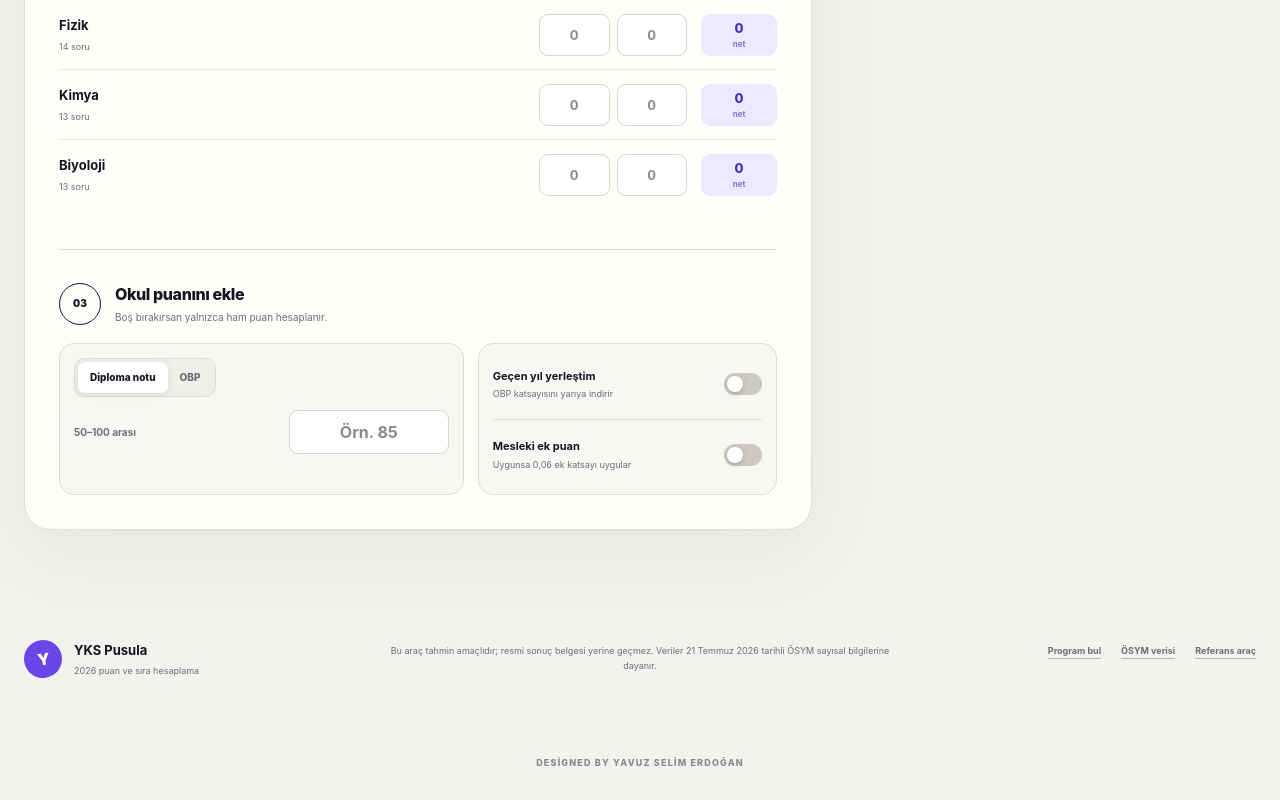
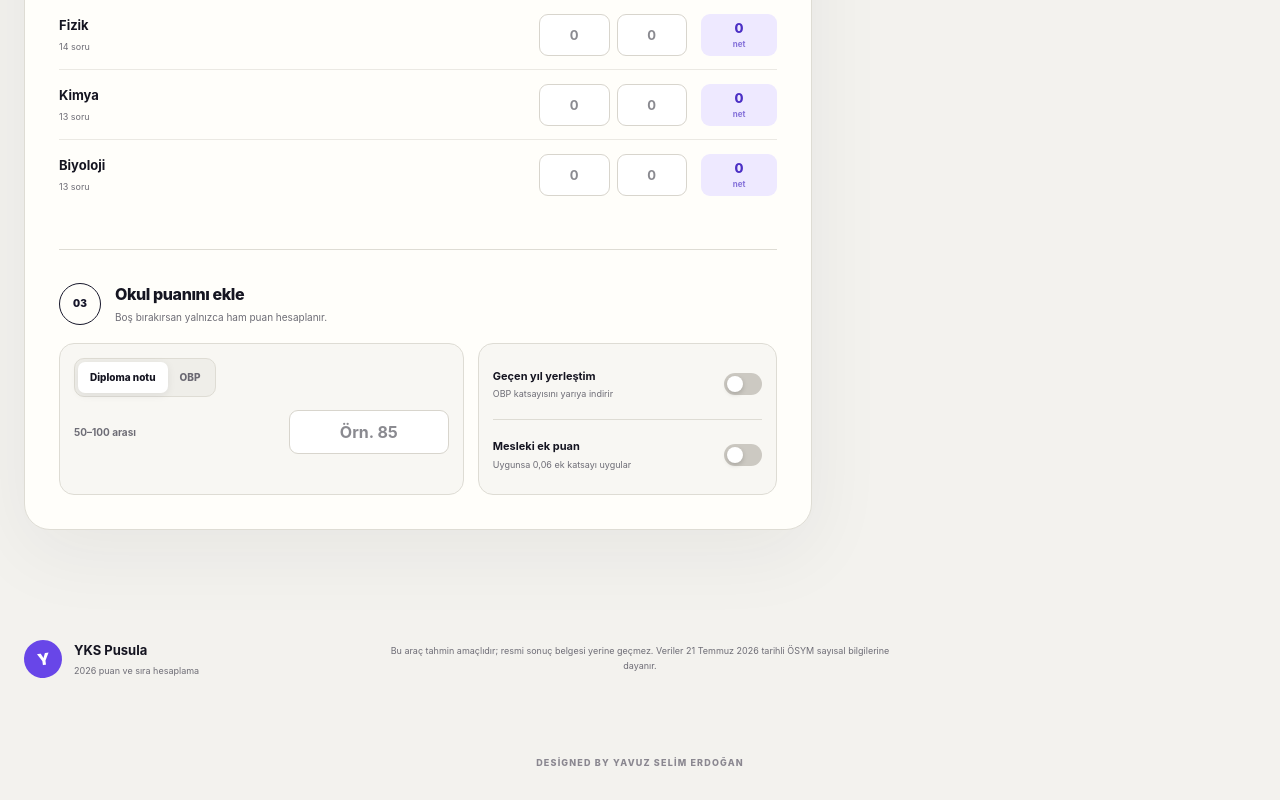
Before and after one commit to yavuzselimerdogann318924/YKSHESAPLA, a Next.js app in the folder yks-pusula-2026/: page / in a window 1280 px wide. Shown: the part 1611-2411 px from the top of the page. Built offline with nearby package versions, Linux system fonts and the light colour scheme.

Commit message:
Remove footer links from page component
Removed footer links for program finding and references.

```diff
--- a/yks-pusula-2026/app/page.tsx
+++ b/yks-pusula-2026/app/page.tsx
@@ -549,11 +549,7 @@ export default function Home() {
       <footer>
         <div className="footer-brand"><span className="brand-mark">Y</span><div><strong>YKS Pusula</strong><small>2026 puan ve sıra hesaplama</small></div></div>
         <p>Bu araç tahmin amaçlıdır; resmi sonuç belgesi yerine geçmez. Veriler 21 Temmuz 2026 tarihli ÖSYM sayısal bilgilerine dayanır.</p>
-        <div className="footer-links">
-          <a href="/programlar">Program bul</a>
-          <a href="https://cdn.osym.gov.tr/pdfdokuman/2026/YKS/SB/sayisal_ykdd21072026.pdf" target="_blank" rel="noreferrer">ÖSYM verisi</a>
-          <a href="https://yks-puan.hesaplama.net/" target="_blank" rel="noreferrer">Referans araç</a>
-        </div>
+
       </footer>
     </main>
   );
```
